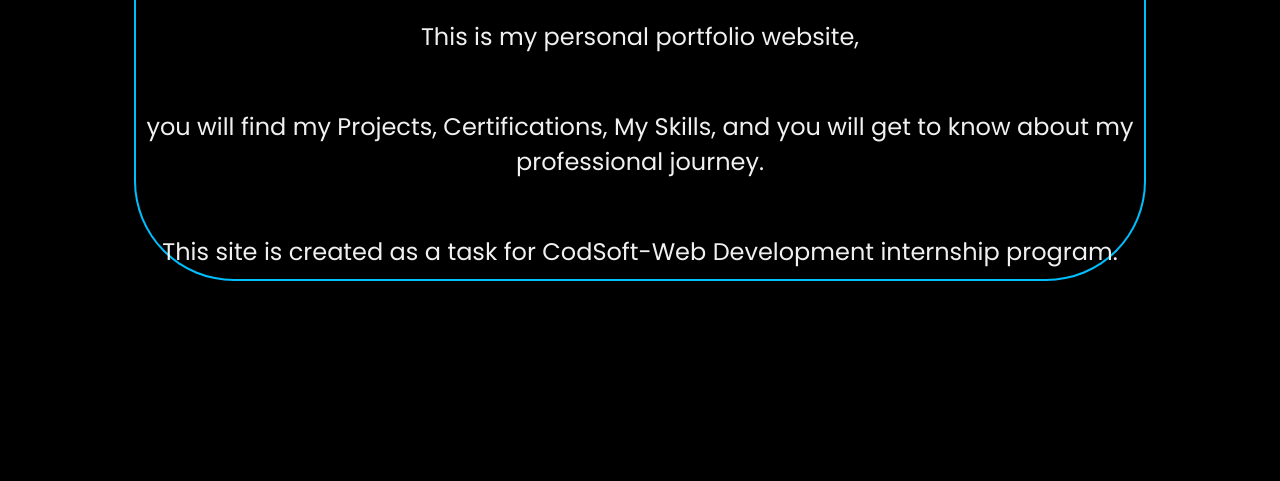
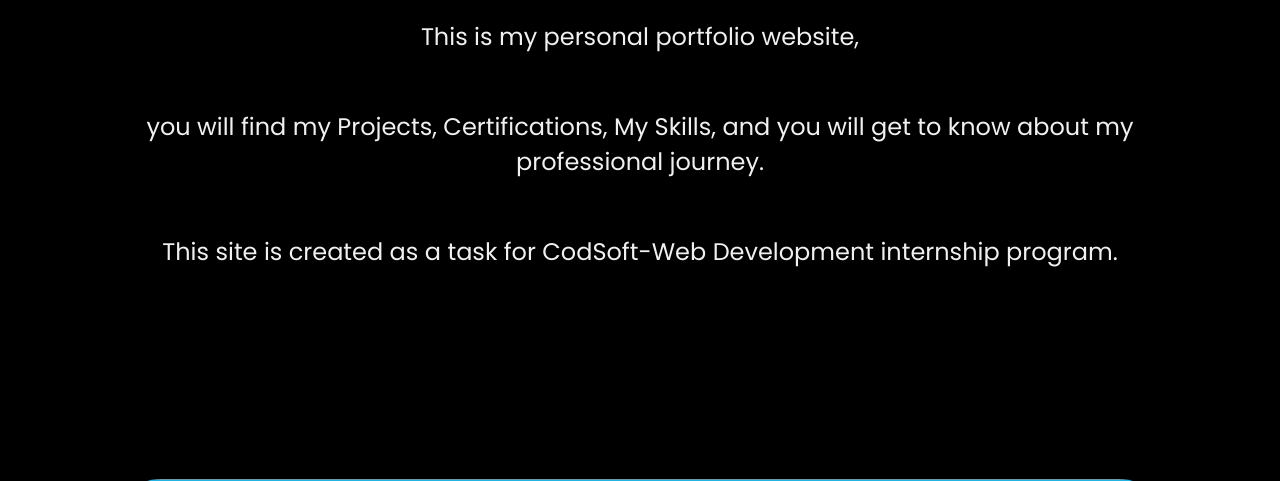
Before and after one commit to chelsi-singh/CodSoft_Web, a plain HTML site: page Personal Portfolio/index.html in a window 1280 px wide. Shown: the part 664-1145 px from the top of the page. Drawn offline with Linux system fonts and the light colour scheme; a web font is replaced by a local one.

Commit message:
Update style.css

```diff
--- a/Personal Portfolio/style.css
+++ b/Personal Portfolio/style.css
@@ -307,13 +307,13 @@ img{
 }
 
 .cover{
-    border: 2px solid #00bfff;
-    border-top: #000;
+/*     border: 2px solid #00bfff; */
+/*     border-top: #000; */
     margin: auto;
     width: 80%;
 
     /* border-bottom: #000; */
-    border-radius: 100px;
+/*     border-radius: 100px; */
     z-index: -99;
 }
 @keyframes fade {
```
